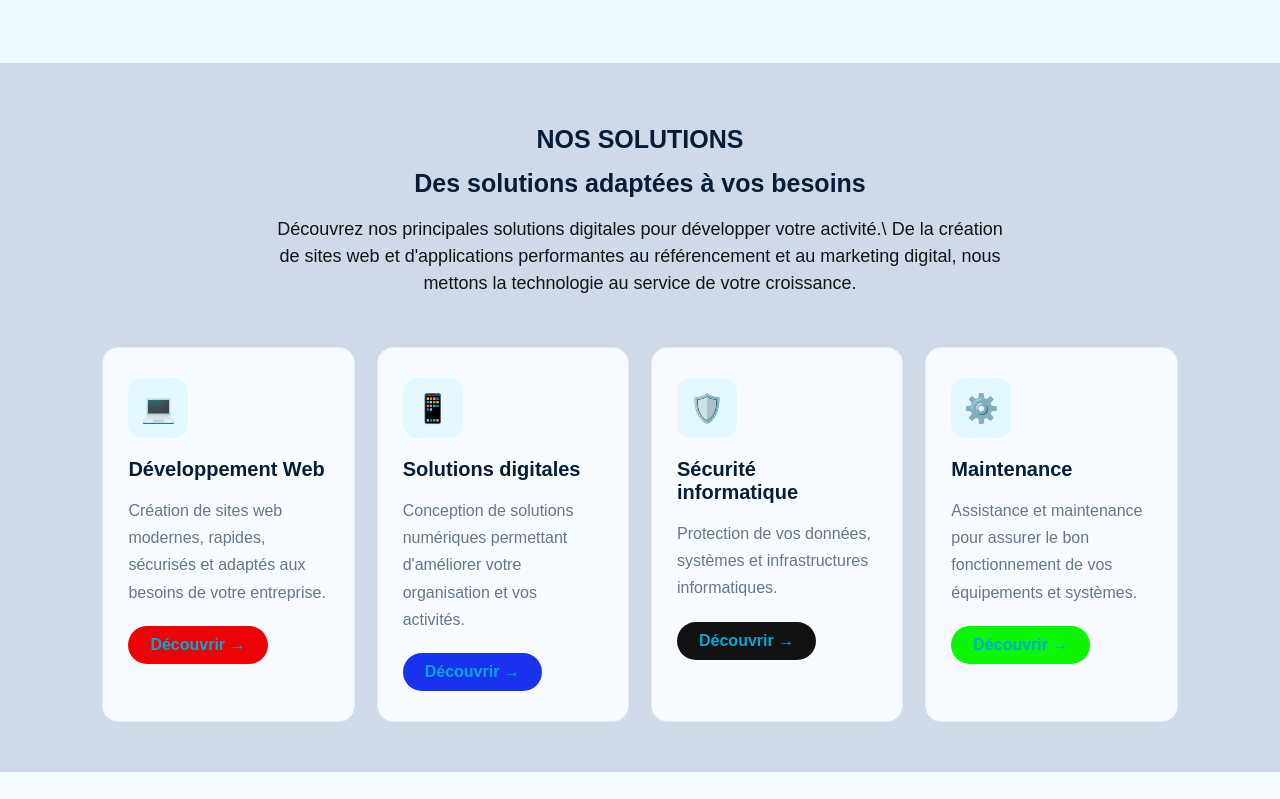
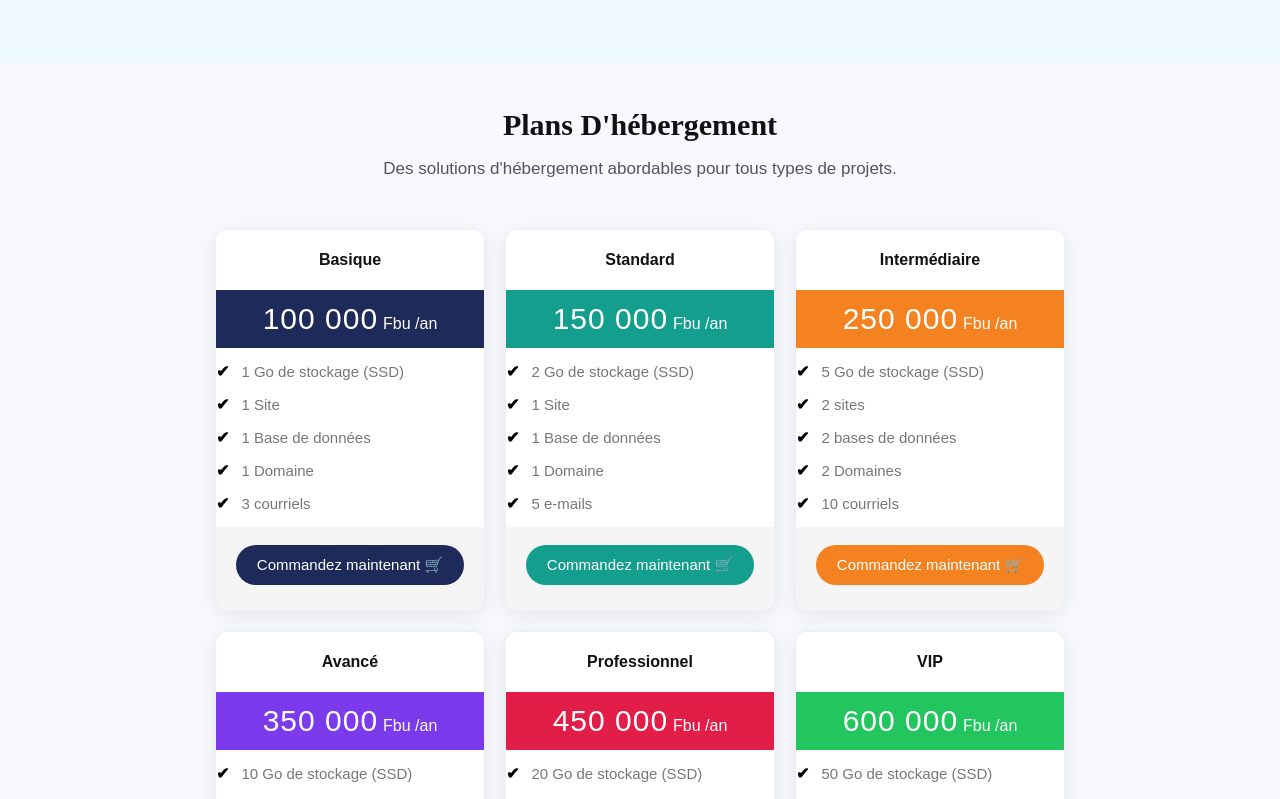
Before and after one commit to aline-niyo/frontend, a React (Vite) app: page / in a window 1280 px wide. Shown: the part 1500-2299 px from the top of the page. Built offline with nearby package versions, Linux system fonts and the light colour scheme.

Commit message:
met a jr

```diff
--- a/src/pages/Accueil.css
+++ b/src/pages/Accueil.css
@@ -794,116 +794,146 @@
    Couleur : BLANC
 ========================================================= */
 
-.solutions-section {
-    padding: 50px 8%;
-
-    background: #cfd9e7;
-}
-
-.section-heading {
+.hebergement-section {
+  padding: 20px 10px;
+  background: #f8f9ff;
   text-align: center;
-
-    max-width: 750px;
-
-    margin: 0 auto 50px;
-}
-
-.section-heading h2 {
-    font-size: 25px;
-    color: #071d35;
-    margin: 12px 0 15px;
-}
-
-.section-heading h2 span {
-    color: #00bde8;
-}
-
-.section-heading p {
-    color: #141515;
- font-size: 18px;
-    line-height: 1.5;
-}
-
-.solutions-grid {
-    max-width: 1200px;
-
+}
+
+.hebergement-section h2 {
+  font-family: 'Times New Roman', serif;
+  font-size: 30px;
+  font-weight: bold;
+  margin-bottom: 10px;
+  color: #111;
+}
+
+.hebergement-subtitle {
+  color: #555;
+  margin-bottom: 50px;
+  font-size: 17px;
+}
+
+.hebergement-grid {
+  display: grid;
+  grid-template-columns: repeat(3, 1fr);
+  gap: 20px;
+  max-width: 850px;
   margin: 0 auto;
-
-    display: grid;
-
-    grid-template-columns: repeat(4, 1fr);
-
-    gap: 22px;
-}
-
-.solution-card {
-    background: #f7fbff;
-
-    border: 1px solid #e2edf5;
-
-    border-radius: 16px;
-
-    padding: 30px 25px;
-
+}
+
+.hebergement-card {
+  background: white;
+  border-radius: 12px;
+  overflow: hidden;
+  box-shadow: 0 4px 20px rgba(0,0,0,0.08);
+  display: flex;
+  flex-direction: column;
+  border: 1px solid #eee;
+  transition: transform 0.3s;
+}
+
+.hebergement-card:hover {
+  transform: translateY(-8px);
+  box-shadow: 0 10px 30px rgba(0,0,0,0.15);
+}
+
+.hebergement-header {
+  padding: 5px;
+  background: white;
+}
+
+.hebergement-header h3 {
+  font-size: 16px;
+  font-weight: 600;
+  color: #111;
+}
+
+.hebergement-prix {
+  padding: 12px;
+  color: white;
+  display: flex;
+  justify-content: center;
+  align-items: baseline;
+  gap: 5px;
+}
+
+.prix-nombre {
+  font-size: 30px;
+  font-weight: 200;
+  letter-spacing: 1px;
+}
+
+.prix-unite {
+  font-size: 16px;
+  font-weight: 400;
+}
+
+.hebergement-features {
+  /* padding: 10px 15px 10px 15px; */
+  text-align: left;
+  flex: 1;
+  background: white;
+}
+
+.hebergement-features p {
+  margin: 14px 0;
+  color: #777;
+  font-size: 15px;
+  display: flex;
+  align-items: center;
+  gap: 12px;
+}
+
+.check {
+  font-weight: bold;
+  color: #000;
+  font-size: 16px;
+}
+
+.hebergement-footer {
+  padding: 18px 20px 25px 20px;
+  background: #f5f5f5;
+  margin-top: auto;
+}
+
+.hebergement-btn {
+  display: inline-block;
+  padding: 11px 11px;
+  border-radius: 30px;
+  color: white;
+  text-decoration: none;
+  font-weight: 500;
+  font-size: 15px;
+  width: 100%;
   transition: 0.3s;
 }
 
-.solution-card:hover {
+.hebergement-btn:hover {
+  opacity: 0.9;
+  transform: scale(1.02);
+}
+
+.hebergement-card:hover {
   transform: translateY(-8px);
-
-    box-shadow:
-        0 15px 35px rgba(0, 80, 120, 0.12);
-
-    border-color: #00bde8;
-}
-
-.solution-icon {
-    width: 60px;
-    height: 60px;
-
-    display: flex;
-
-    align-items: center;
-    justify-content: center;
-
-    border-radius: 14px;
-
-    background: #e3f8ff;
-
-    font-size: 28px;
-
-    margin-bottom: 20px;
-}
-
-.solution-card h3 {
-    color: #071d35;
-
-    font-size: 20px;
-
-    margin-bottom: 12px;
-}
-
-.solution-card p {
-    color: #657789;
-
-    line-height: 1.7;
-
-    margin-bottom: 20px;
-}
-
-.solution-card a {
-    color: #00a9d6;
-
-    text-decoration: none;
-
-    font-weight: 700;
-}
-
-.solution-card a:hover {
-    color: #061a33;
-}
-
-
+  box-shadow: 0 10px 30px rgba(0,0,0,0.15);
+  border: 2px solid #000; /* encadrement noir */
+}
+/* Responsive */
+@media (max-width: 1000px) {
+  .hebergement-grid {
+    grid-template-columns: repeat(2, 1fr);
+  }
+}
+
+@media (max-width: 600px) {
+  .hebergement-grid {
+    grid-template-columns: 1fr;
+  }
+  .hebergement-section h2 {
+    font-size: 30px;
+  }
+}
 /* =========================================================
   nos clients
 ========================================================= */
--- a/src/pages/Accueil.jsx
+++ b/src/pages/Accueil.jsx
@@ -19,6 +19,8 @@ import logo5 from "../assets/logos/abddm.png";
 import logo6 from "../assets/logos/pamac.png";
 
 import logo from "../assets/logo.png";
+
+
 
 
 function Accueil() {
@@ -121,6 +123,45 @@ function Accueil() {
         </svg>
       ),
     },
+  ];
+
+  const plans = [
+    {
+      nom: "Basique",
+      prix: "100 000",
+      couleur: "#1e2a5a",
+      features: ["1 Go de stockage (SSD)", "1 Site", "1 Base de données", "1 Domaine", "3 courriels"]
+    },
+    {
+      nom: "Standard",
+      prix: "150 000",
+      couleur: "#149e8e",
+      features: ["2 Go de stockage (SSD)", "1 Site", "1 Base de données", "1 Domaine", "5 e-mails"]
+    },
+    {
+      nom: "Intermédiaire",
+      prix: "250 000",
+      couleur: "#f58220",
+      features: ["5 Go de stockage (SSD)", "2 sites", "2 bases de données", "2 Domaines", "10 courriels"]
+    },
+    {
+      nom: "Avancé",
+      prix: "350 000",
+      couleur: "#7c3aed",
+      features: ["10 Go de stockage (SSD)", "2 sites", "2 bases de données", "2 Domaines", "20 courriels"]
+    },
+    {
+      nom: "Professionnel",
+      prix: "450 000",
+      couleur: "#e11d48",
+      features: ["20 Go de stockage (SSD)", "3 sites", "3 bases de données", "5 domaines", "50 courriels"]
+    },
+    {
+      nom: "VIP",
+      prix: "600 000",
+      couleur: "#22c55e",
+      features: ["50 Go de stockage (SSD)", "5 sites", "5 bases de données", "5 domaines", "Courriels illimités"]
+    }
   ];
 
   return (
@@ -461,121 +502,33 @@ function Accueil() {
           2. NOS SOLUTIONS
       ===================================================== */}
 
-      <section className="solutions-section">
-
-        <div className="section-heading">
-
-          <h2>NOS SOLUTIONS</h2>
-
-          <h2>
-            Des solutions adaptées à
-            vos besoins
-          </h2>
-          <p class="text-4xl font-bold leading-tight">
-Découvrez nos principales solutions digitales pour développer votre activité.\
- De la création de sites web et d'applications performantes au
- référencement et au marketing digital, nous mettons la technologie au service de
- votre croissance.
-</p>
-        </div>
-
-
-        <div className="solutions-grid">
-
-          <div className="solution-card">
-
-            <div className="solution-icon">
-              💻
+      <section className="hebergement-section">
+      <h2>Plans D'hébergement</h2>
+      <p className="hebergement-subtitle">Des solutions d'hébergement abordables pour tous types de projets.</p>
+      <div className="hebergement-grid">
+        {plans.map((plan, index) => (
+          <div key={index} className="hebergement-card">
+            <div className="hebergement-header">
+              <h3>{plan.nom}</h3>
             </div>
-
-            <h3>
-              Développement Web
-            </h3>
-
-            <p>
-              Création de sites web modernes,
-              rapides, sécurisés et adaptés
-              aux besoins de votre entreprise.
-            </p>
-
-            <Link to="/services" className="solution-btn1">
-              Découvrir →
-            </Link>
-
+            <div className="hebergement-prix" style={{ backgroundColor: plan.couleur }}>
+              <span className="prix-nombre">{plan.prix}</span>
+              <span className="prix-unite">Fbu /an</span>
+            </div>
+            <div className="hebergement-features">
+              {plan.features.map((f, i) => (
+                <p key={i}><span className="check">✔</span> {f}</p>
+              ))}
+            </div>
+            <div className="hebergement-footer">
+              <a href="/devis" className="hebergement-btn" style={{ backgroundColor: plan.couleur }}>
+                Commandez maintenant 🛒
+              </a>
+            </div>
           </div>
-
-
-          <div className="solution-card">
-
-            <div className="solution-icon">
-              📱
-            </div>
-
-            <h3>
-              Solutions digitales
-            </h3>
-
-            <p>
-              Conception de solutions numériques
-              permettant d'améliorer votre organisation
-              et vos activités.
-            </p>
-
-            <Link to="/services" className="solution-btn2">
-              Découvrir →
-            </Link>
-
-          </div>
-
-
-          <div className="solution-card">
-
-            <div className="solution-icon" >
-              🛡️
-            </div>
-
-            <h3>
-              Sécurité informatique
-            </h3>
-
-            <p>
-              Protection de vos données, systèmes
-              et infrastructures informatiques.
-            </p>
-
-            <Link to="/services" className="solution-btn">
-              Découvrir →
-            </Link>
-
-          </div>
-
-
-          <div className="solution-card">
-
-            <div className="solution-icon">
-              ⚙️
-            </div>
-
-            <h3>
-              Maintenance
-            </h3>
-
-            <p>
-              Assistance et maintenance pour assurer
-              le bon fonctionnement de vos équipements
-              et systèmes.
-            </p>
-
-            <Link to="/services" className="solution-btn4">
-  Découvrir →
-</Link>
-
-          </div>
-
-        </div>
-
-      </section>
-
+        ))}
+      </div>
+    </section>
 
       {/* =====================================================
           3. nos clients
```
Lines whose indentation alone changed are shown as unchanged.
